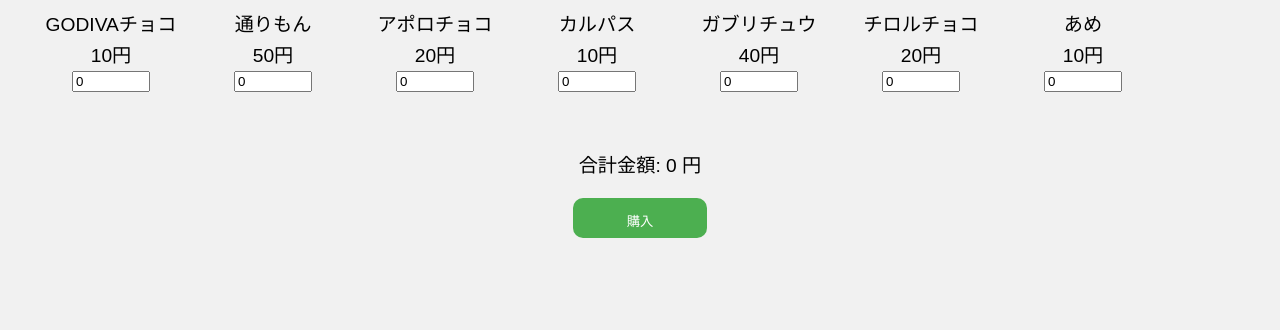
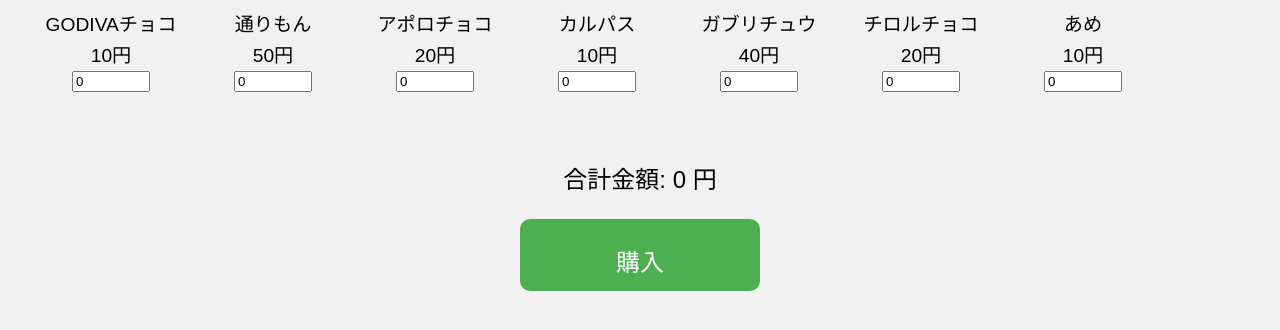
Before and after one commit to C9bota/RoboCon2024_backend, a Django app: page /item-list/ in a window 1280 px wide. Shown: the part 257-587 px from the top of the page. Run offline with Django 4.2, Linux system fonts and the light colour scheme; data comes from the database, SQL or seed files in the repository.

Commit message:
Update style.css

```diff
--- a/src/qumcum-api/qumcum_web/static/css/style.css
+++ b/src/qumcum-api/qumcum_web/static/css/style.css
@@ -69,7 +69,7 @@
   .div_purchase_total {
     text-align: center;
     padding: 1em;
-    font-size: 120%;
+    font-size: 150%;
   }
 
   /* .div_purchase_Button {
@@ -77,6 +77,7 @@
   } */
 
   .purchase_Button {
+    font-size: 100%;
     width: 10em;
     height: 3em;
     text-align: center;
```
